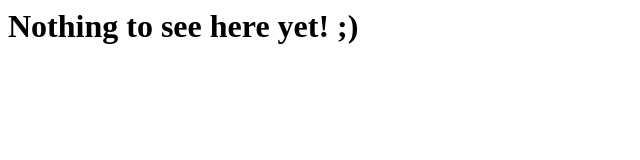
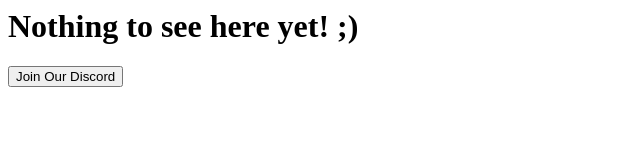
Before and after one commit to BerryJam-Studios/website, a plain HTML site: page index.html in a window 1280 px wide. Shown: the whole page, without its empty margins (0-640 px from the left). Drawn offline with Linux system fonts and the light colour scheme.

Commit message:
Update index.html

```diff
--- a/index.html
+++ b/index.html
@@ -1 +1,3 @@
 <h1>Nothing to see here yet! ;)</h1>
+
+<button onClick="window.location.href='https://discord.gg/Az4W2B2xxS'">Join Our Discord</button>
```
